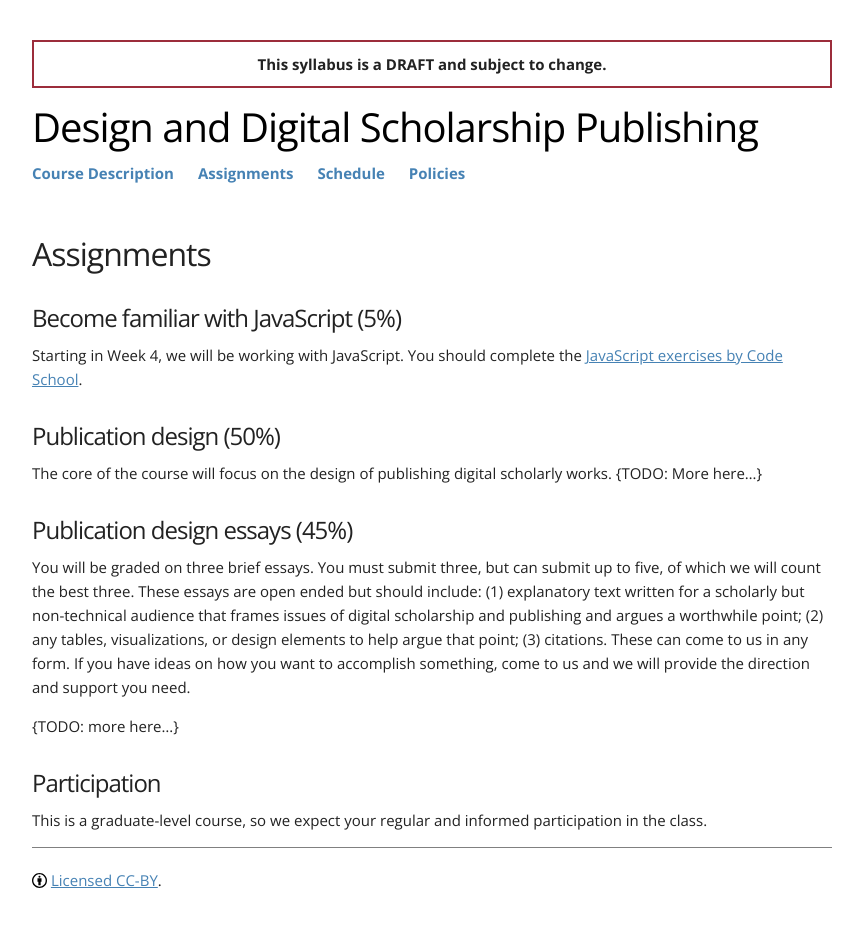
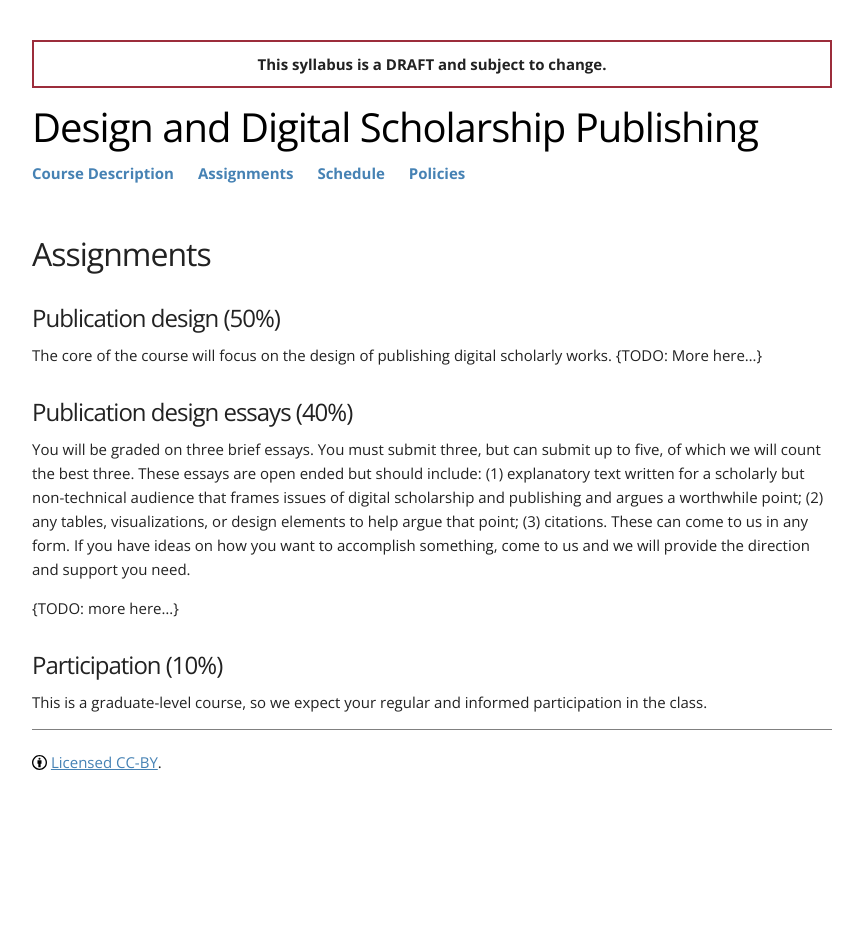
Before and after one commit to cestastanford/dh-publishing, a Jekyll site: the page built from source/assignments.md, in a window 1280 px wide. Shown: the whole page, without its empty margins (208-1071 px from the left). Built offline with Jekyll 4.4.1, drawn with Linux system fonts in a browser that asks for light colours; after the commit the page ends 900 px from its top, so only the background shows below that.

Commit message:
Update assignments.md

```diff
--- a/source/assignments.md
+++ b/source/assignments.md
@@ -5,20 +5,16 @@ permalink: '/assignments/'
 title: Assignments
 ...
 
-## Become familiar with JavaScript (5%)
-
-Starting in Week 4, we will be working with JavaScript. You should complete the [JavaScript exercises by Code School](https://www.javascript.com/).
-
 ## Publication design (50%)
 
 The core of the course will focus on the design of publishing digital scholarly works. {TODO: More here...}
 
-## Publication design essays (45%)
+## Publication design essays (40%)
 
 You will be graded on three brief essays. You must submit three, but can submit up to five, of which we will count the best three. These essays are open ended but should include: (1) explanatory text written for a scholarly but non-technical audience that frames issues of digital scholarship and publishing and argues a worthwhile point; (2) any tables, visualizations, or design elements to help argue that point; (3) citations. These can come to us in any form. If you have ideas on how you want to accomplish something, come to us and we will provide the direction and support you need.
 
 {TODO: more here...}
 
-## Participation
+## Participation (10%)
 
 This is a graduate-level course, so we expect your regular and informed participation in the class.
```
